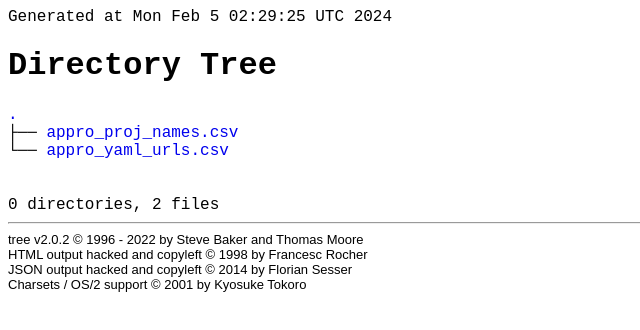
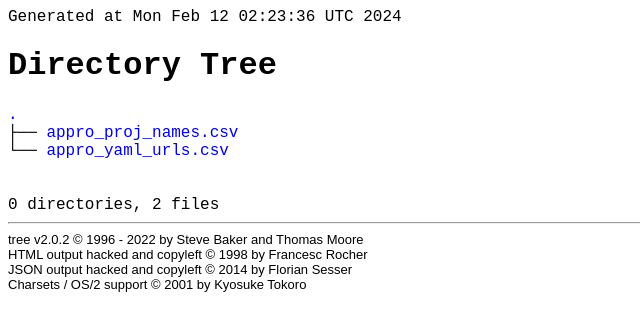
Before and after one commit to OPEN-NEXT/LOSH-Appropedia-Scraper, a plain HTML site: page index.html in a window 1280 px wide. Shown: the full height of the page, 0-640 px from the left. Drawn offline with Linux system fonts and the light colour scheme.

Commit message:
deploy: 4490435574575be839941d57eefb981698ea3fae

```diff
--- a/index.html
+++ b/index.html
@@ -24,7 +24,7 @@
  </style>
 </head>
 <body>
-Generated at Mon Feb  5 02:29:25 UTC 2024<br>
+Generated at Mon Feb 12 02:23:36 UTC 2024<br>
 	<h1>Directory Tree</h1><p>
 	<a href=".">.</a><br>
 	├── <a href="./appro_proj_names.csv">appro_proj_names.csv</a><br>
```
